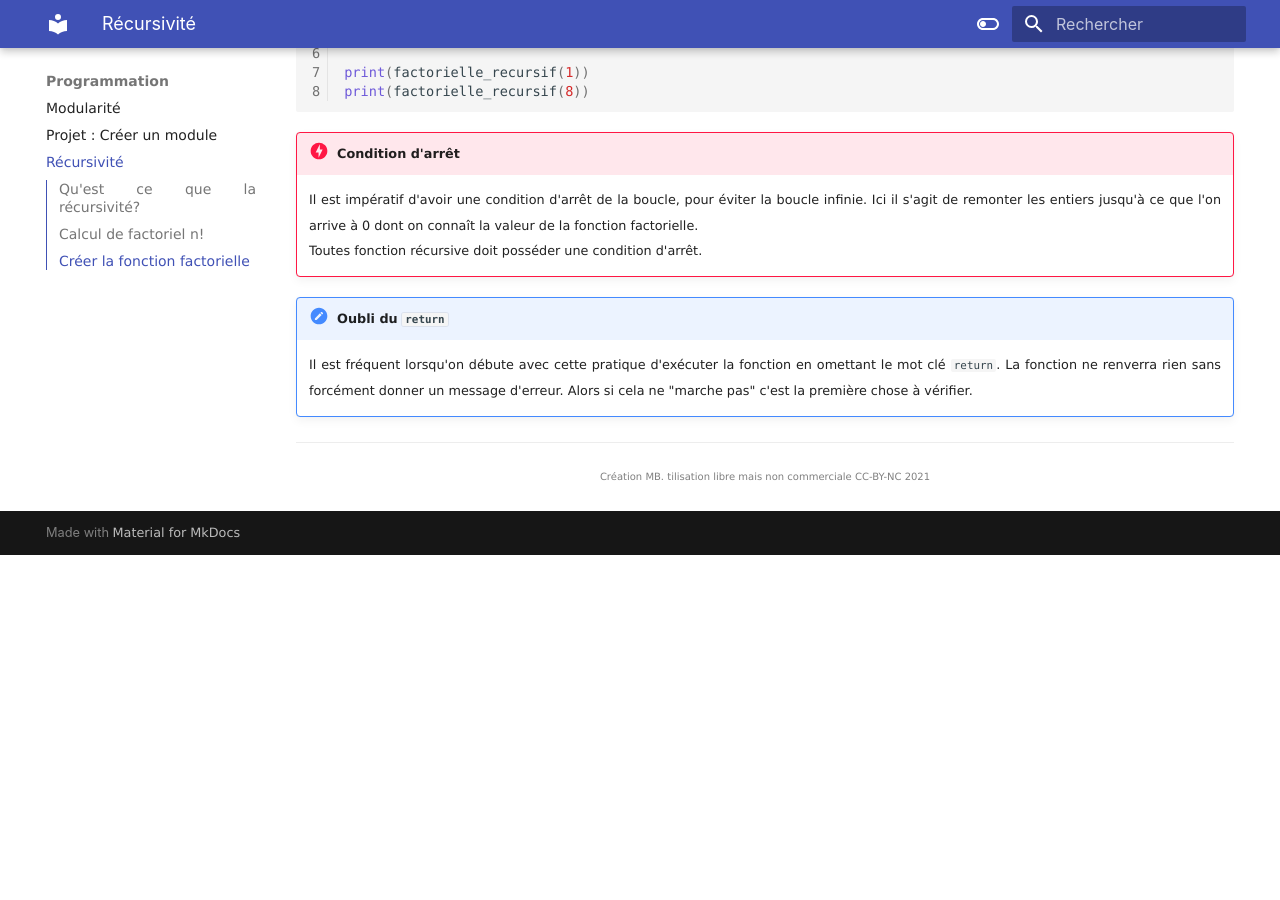
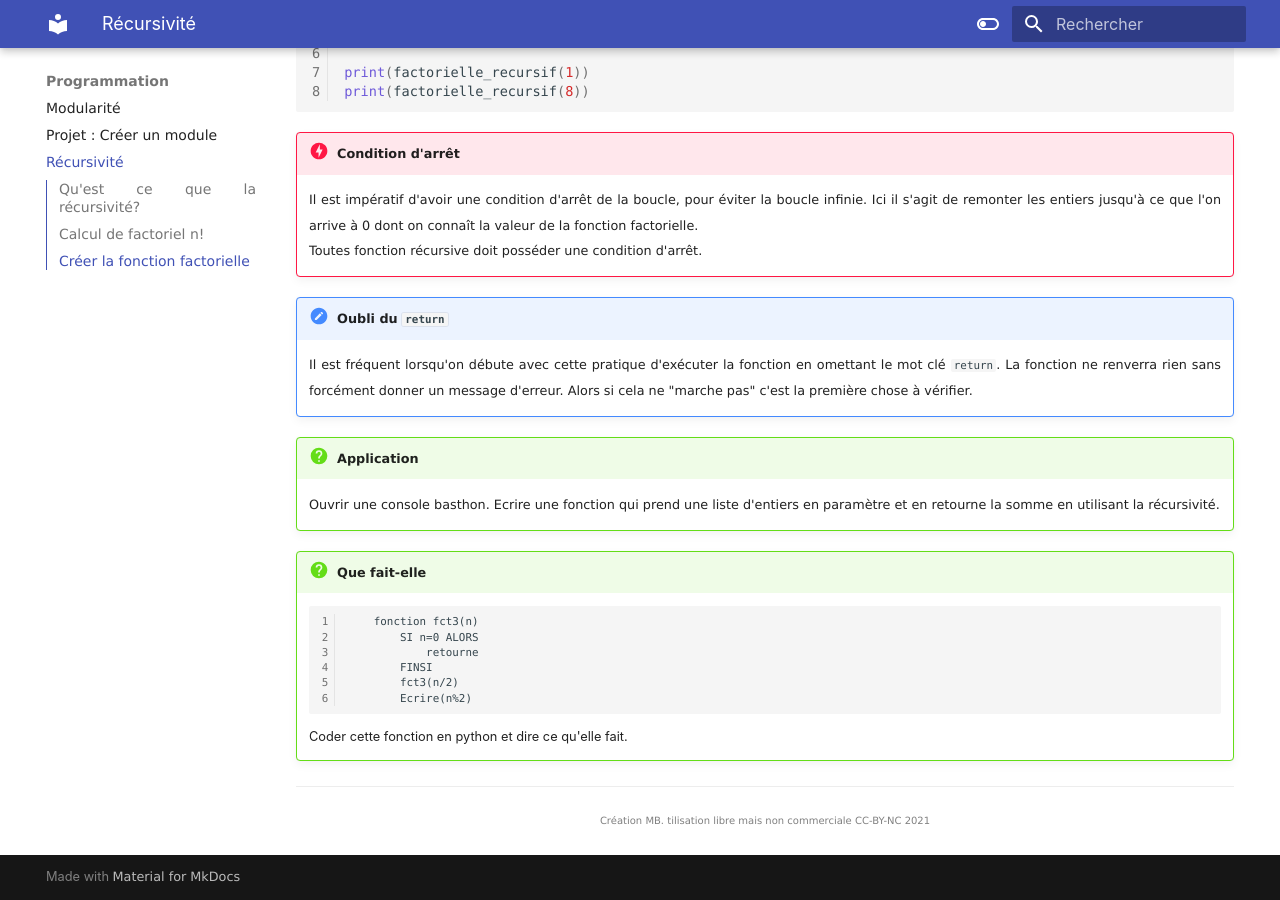
Before and after one commit to mbachelier1/site_TNSI, an MkDocs documentation site: the page built from docs/Programmation/recursivite.md, in a window 1280 px wide and 900 px high, scrolled down 1743 px. Built offline with MkDocs 1.6.1 and Material for MkDocs 9.7.7, drawn with Linux system fonts in a browser that asks for light colours; before the commit the page ends 2298 px from its top, so only the background shows below that.

Commit message:
maj recursivite

````diff
--- a/docs/Programmation/recursivite.md
+++ b/docs/Programmation/recursivite.md
@@ -72,6 +72,20 @@ print(factorielle_recursif(8))
 !!! caution "Oubli du `return`"
 	Il est fréquent lorsqu'on débute avec cette pratique d'exécuter la fonction en omettant le mot clé `return`. La fonction ne renverra rien sans forcément donner un message d'erreur. Alors si cela ne "marche pas" c'est la première chose à vérifier.
 
+!!! question "Application"
+	Ouvrir une console basthon.
+	Ecrire une fonction qui prend une liste d'entiers en paramètre et en retourne la somme en utilisant la récursivité.
+
+!!! question "Que fait-elle"
+	```pseudocode
+		fonction fct3(n)
+			SI n=0 ALORS
+				retourne
+			FINSI
+			fct3(n/2)
+			Ecrire(n%2)
+	```
+	Coder cette fonction en python et dire ce qu'elle fait.
 
 
 ---
````
